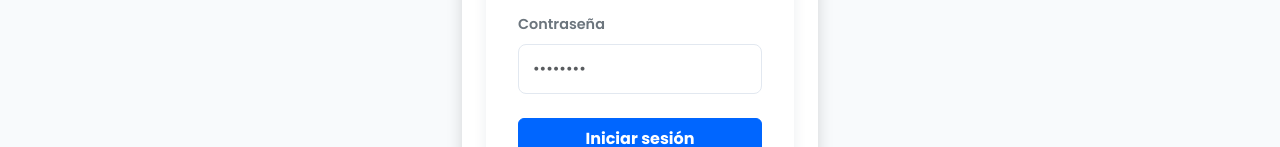
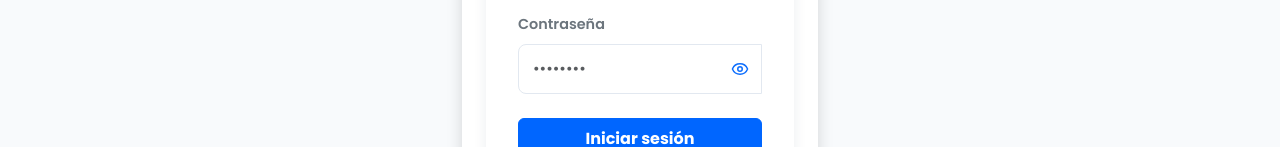
Before and after one commit to gustavoloyola287/vidriera-emprendedores, a React (Vite) app in the folder frontend/: page /login in a window 1280 px wide. Shown: the part 372-519 px from the top of the page. Built offline with nearby package versions, Linux system fonts and the light colour scheme.

Commit message:
ojo contraseña

```diff
--- a/frontend/src/Context/AuthContext.tsx
+++ b/frontend/src/Context/AuthContext.tsx
@@ -27,6 +27,9 @@ useEffect(() => {
 
 const logout = () => {
     localStorage.removeItem("token");
+    localStorage.removeItem("role");
+    localStorage.removeItem("emprendedorId");
+    localStorage.removeItem("nombreEmprendedor");
     setToken(null);
 };
 
--- a/frontend/src/Page/Login.tsx
+++ b/frontend/src/Page/Login.tsx
@@ -2,6 +2,7 @@ import React, { useState } from 'react';
 import { useNavigate, Link } from 'react-router-dom';
 import { useAuth } from '../context/AuthContext';
 import api from '../services/api';
+import { Eye, EyeOff } from 'lucide-react';
 
 export const Login: React.FC = () => {
     const navigate = useNavigate();
@@ -11,6 +12,7 @@ export const Login: React.FC = () => {
     const [password, setPassword] = useState('');
     const [error, setError] = useState<string | null>(null);
     const [loading, setLoading] = useState(false);
+    const [showPassword, setShowPassword] = useState(false);
 
     const handleSubmit = async (e: React.FormEvent) => {
     e.preventDefault();
@@ -93,7 +95,7 @@ export const Login: React.FC = () => {
                             </div>
                         )}
 
-                        <form onSubmit={handleSubmit} noValidate>
+                        <form onSubmit={handleSubmit} noValidate autoComplete="off">
                             <div className="mb-3 text-start">
                                 <label htmlFor="loginEmail" className="form-label fw-semibold text-secondary">
                                     Email
@@ -105,7 +107,7 @@ export const Login: React.FC = () => {
                                     placeholder="ejemplo@correo.com"
                                     value={email}
                                     onChange={(e) => setEmail(e.target.value)}
-                                    autoComplete="email"
+                                    autoComplete="off"
                                     required
                                 />
                             </div>
@@ -114,16 +116,25 @@ export const Login: React.FC = () => {
                                 <label htmlFor="loginPassword" className="form-label fw-semibold text-secondary">
                                     Contraseña
                                 </label>
+                                <div className="input-group">
                                 <input
                                     id="loginPassword"
-                                    type="password"
+                                    type={showPassword ? "text" : "password"}
                                     className="form-control"
                                     placeholder="••••••••"
                                     value={password}
                                     onChange={(e) => setPassword(e.target.value)}
-                                    autoComplete="current-password"
+                                    autoComplete="new-password"
                                     required
                                 />
+                                <button
+                                    type="button"
+                                    className="btn btn-link position-absolute top-50 end-0 translate-middle-y"
+                                    onClick={() => setShowPassword(!showPassword)}
+                                >
+                                    {showPassword ? <EyeOff size={18} /> : <Eye size={18} />}
+                                </button>
+                                </div>
                             </div>
 
                             <button
```
Also changed, not shown: 1 other file (tests, documents, lock files or other folders).
